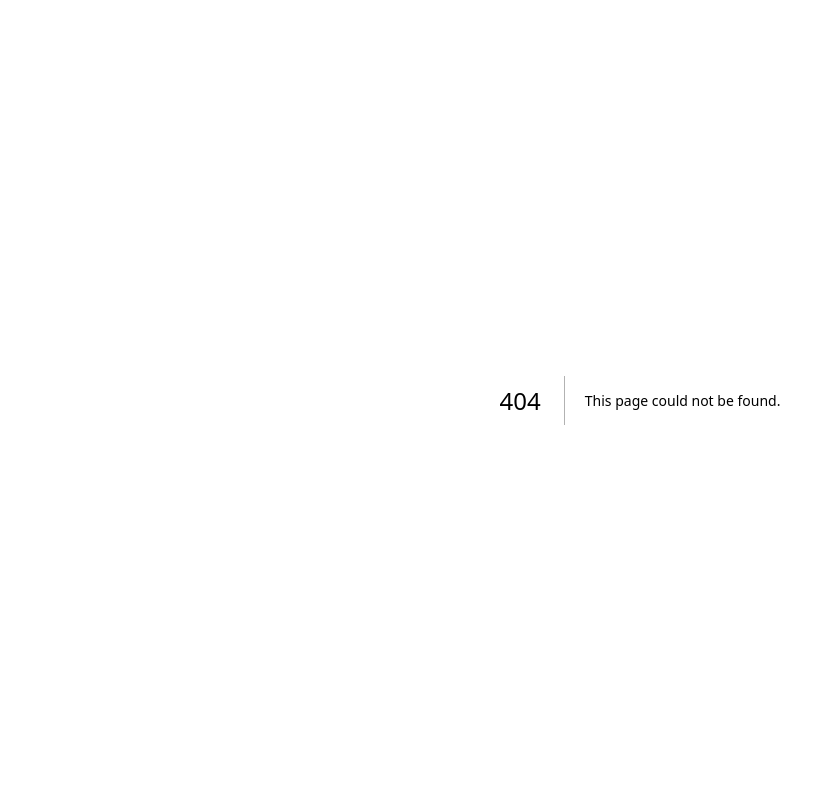
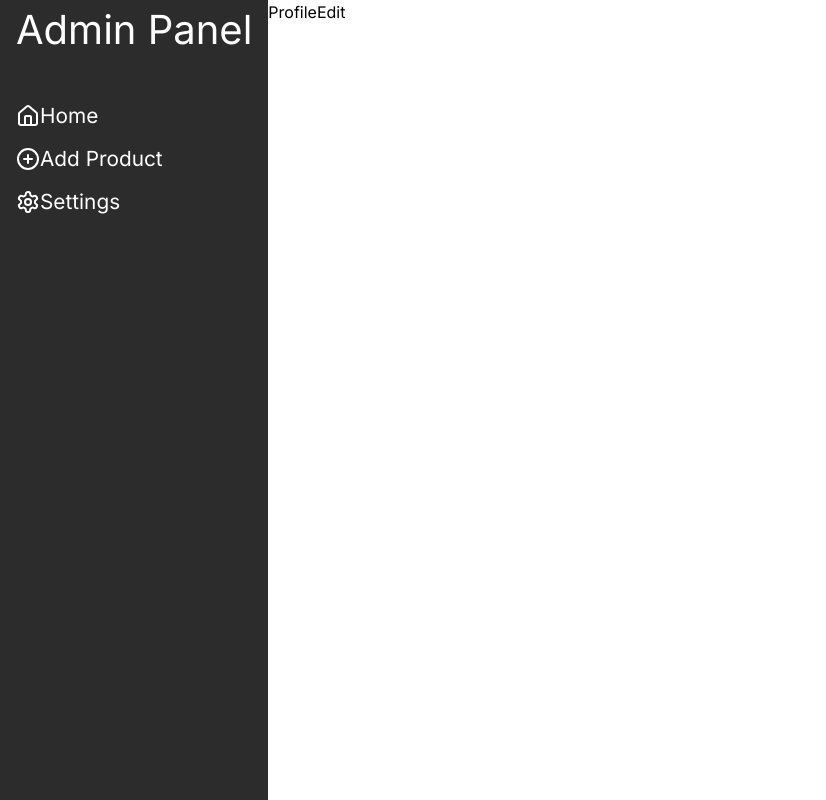
Before and after one commit to NadirYusifov/cyber, a Next.js app in the folder frontend/: page /admin/home/settings/profileedit in a window 1280 px wide. Before the commit this address had no page. Shown: the whole page, without its empty margins (0-826 px from the left). Built offline with nearby package versions, Linux system fonts and the light colour scheme.

Commit message:
admin profileedit added

```diff
--- /dev/null
+++ b/frontend/app/(admin)/admin/home/settings/profileedit/page.tsx
@@ -0,0 +1,7 @@
+import React from 'react'
+
+export default function ProfileEdit() {
+  return (
+    <div>ProfileEdit</div>
+  )
+}
```
